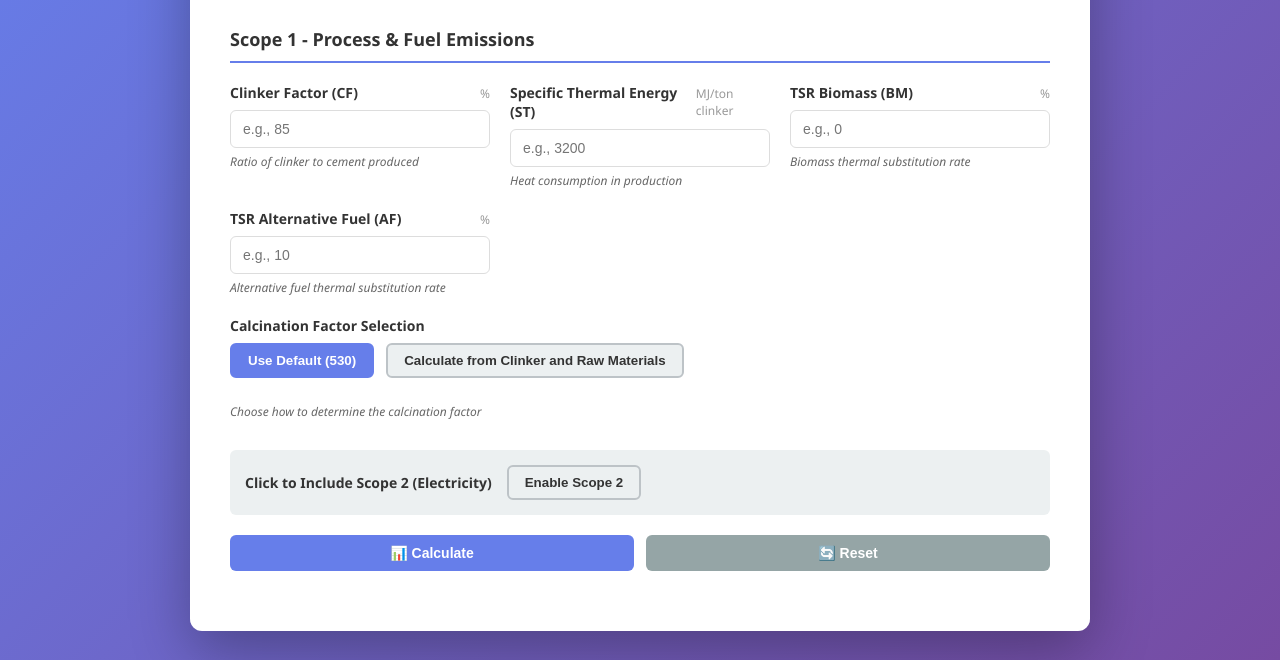
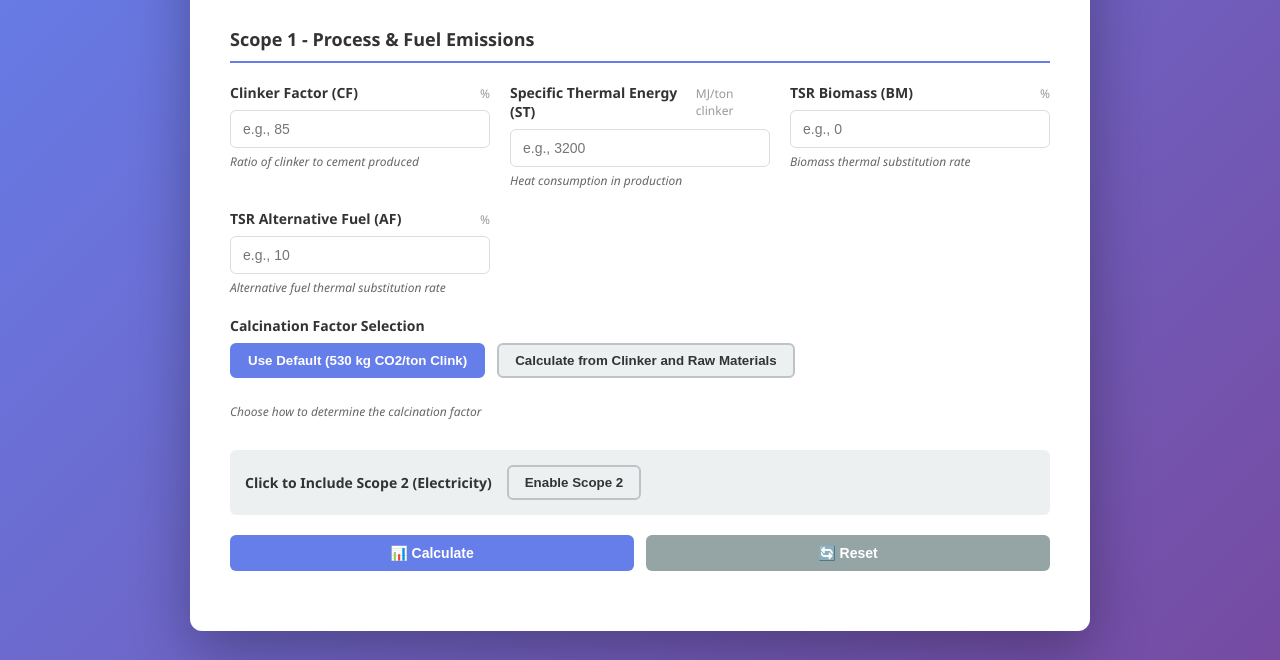
Before and after one commit to oepoyoprakoso-wq/Cement-scope-1-and-2, a plain HTML site: page index.html in a window 1280 px wide. Shown: the part 140-800 px from the top of the page. Drawn offline with Linux system fonts and the light colour scheme.

Commit message:
Update button text for calcination factor selection

```diff
--- a/index.html
+++ b/index.html
@@ -374,7 +374,7 @@
             <div class="form-group">
                 <label>Calcination Factor Selection</label>
                 <div class="button-group">
-                    <button class="btn-toggle active" id="btnCalfDefault">Use Default (530)</button>
+                    <button class="btn-toggle active" id="btnCalfDefault">Use Default (530 kg CO2/ton Clink)</button>
                     <button class="btn-toggle" id="btnCalfCalculated">Calculate from Clinker and Raw Materials</button>
                 </div>
                 <p class="info-text">Choose how to determine the calcination factor</p>
```
